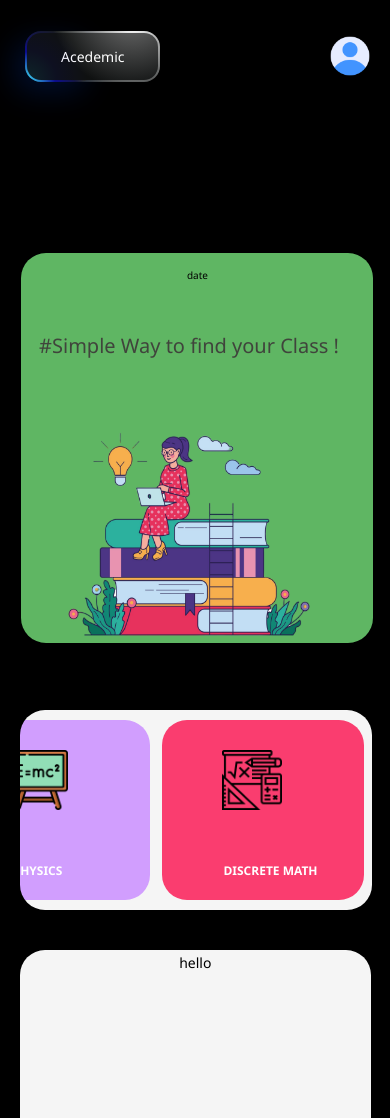
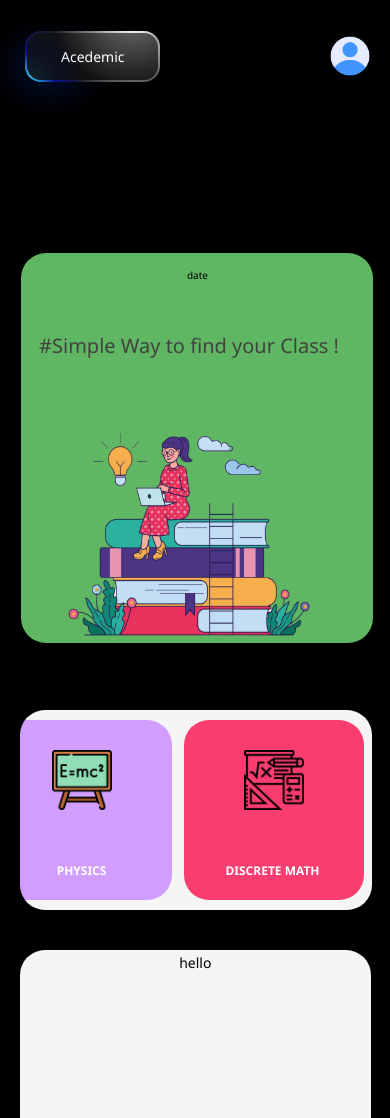
Before and after one commit to Ayush16r/portfolios, a plain HTML site: page Accdm.html in a window 390 px wide. Shown: the top 1118 px of the page. Drawn offline with Linux system fonts and the light colour scheme.

Commit message:
cource item mobile view

```diff
--- a/Accdm.html
+++ b/Accdm.html
@@ -115,7 +115,7 @@
 
 .course-item {
 
-  width: 200px;
+  width: 178px;
   flex-shrink: 0;
 
 
@@ -127,6 +127,9 @@
 }
 #java2{
   left: 40px;
+}
+#java1{
+  left: 39px;
 }
 
 #cc {
```
